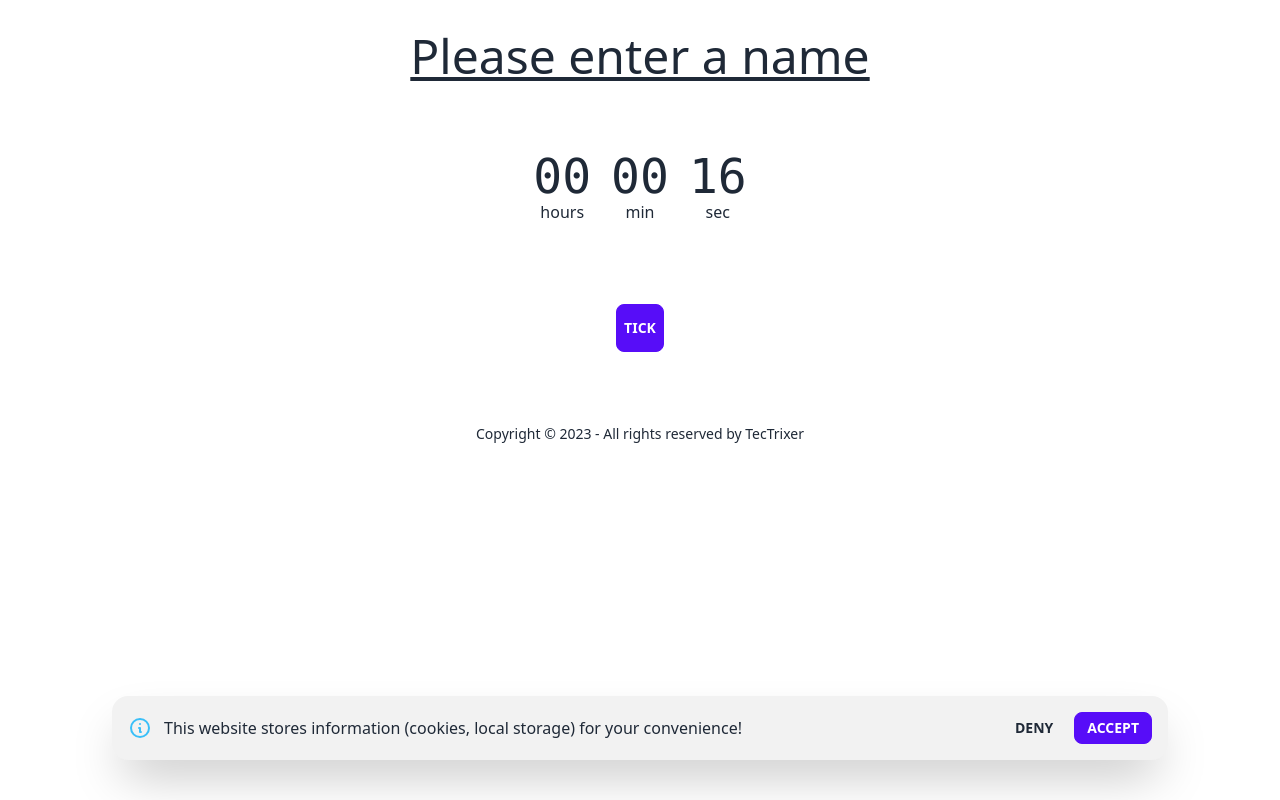
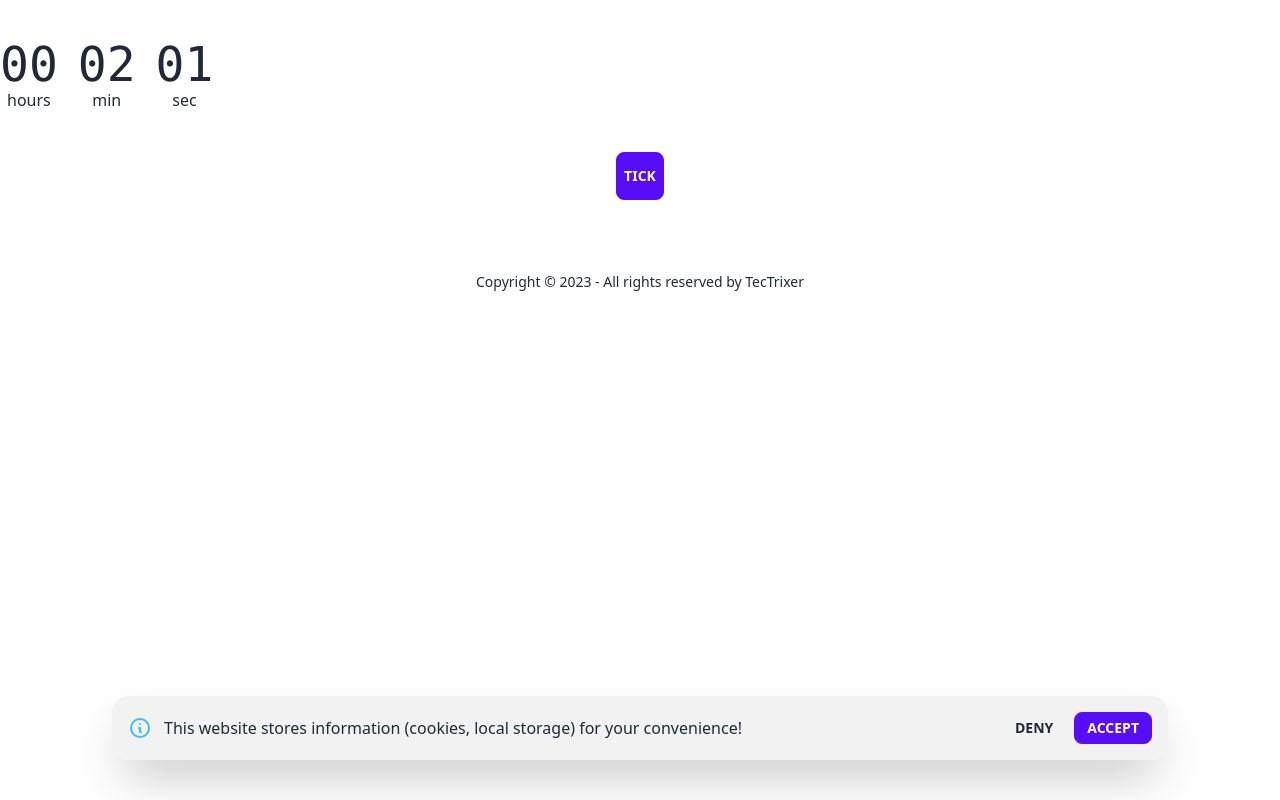
Before and after one commit to TecTrixer/habit, a SvelteKit app: page / in a window 1280 px wide. Built offline with nearby package versions, Linux system fonts and the light colour scheme.

Commit message:
moved countdown + cookie-banner into components

```diff
--- /dev/null
+++ b/src/lib/CookieBanner.svelte
@@ -0,0 +1,71 @@
+<script lang="ts">
+  // IMPORTANT: Cookie blockers like Brave shieleds might block this component when running the dev version of this website
+  import { onMount } from "svelte";
+
+  // Hide the banner by default
+  let accepted = true;
+  onMount(() => {
+    // As soon as component is mounted, check if cookies have been accepted, if not then show banner
+    if (!window.localStorage.getItem("cookie-banner-accepted")) {
+      accepted = false;
+    }
+  });
+
+  function accept() {
+    window.localStorage.setItem("cookie-banner-accepted", "true");
+    accepted = true;
+  }
+</script>
+
+<div>
+  <input type="checkbox" id="deny-modal" class="modal-toggle" />
+  <div class="modal">
+    <label class="modal-box bg-warning text-neutral relative" for="">
+      <p>
+        You need to accept cookies, otherwise you cannot use this site. You will
+        not be tracked through the stored information. The only information
+        being stored is for your own convenience (e.g. so that you don't need to
+        enter your name every time you reload the site). If you don't want to
+        allow any stored information please don't use this website and close it
+        now!
+      </p>
+      <div class="modal-action">
+        <label class="btn" on:mousedown={accept} for="deny-modal">Accept</label>
+      </div>
+    </label>
+  </div>
+
+  {#if !accepted}
+    <div
+      class="fixed w-full bottom-0 -translate-x-1/2 left-1/2 px-6 md:px-28 mb-10 z-50"
+    >
+      <div class="alert shadow-2xl">
+        <div>
+          <svg
+            xmlns="http://www.w3.org/2000/svg"
+            fill="none"
+            viewBox="0 0 24 24"
+            class="stroke-info flex-shrink-0 mr-1 w-6 h-6"
+          >
+            <path
+              stroke-linecap="round"
+              stroke-linejoin="round"
+              stroke-width="2"
+              d="M13 16h-1v-4h-1m1-4h.01M21 12a9 9 0 11-18 0 9 9 0 0118 0z"
+            />
+          </svg>
+          <span
+            >This website stores information (cookies, local storage) for your
+            convenience!</span
+          >
+        </div>
+        <div class="flex-none">
+          <label for="deny-modal" class="btn btn-sm btn-ghost">Deny</label>
+          <button on:mousedown={accept} class="btn btn-sm btn-primary"
+            >Accept</button
+          >
+        </div>
+      </div>
+    </div>
+  {/if}
+</div>
--- /dev/null
+++ b/src/lib/Countdown.svelte
@@ -0,0 +1,59 @@
+<script lang="ts">
+  import { onMount, onDestroy } from "svelte";
+
+  export let until: Date | null = null;
+  let duration: Date | null;
+  let timer: NodeJS.Timer;
+  onMount(() => {
+    // needed to ensure fluent update of timer
+    setTimeout(update_date, 0);
+    // update date every second with timer
+    timer = setInterval(update_date, 1000);
+  });
+
+  // Make sure to remove the timer
+  onDestroy(() => {
+    clearInterval(timer);
+  });
+
+  // run update_date every time the date is changed;
+  $: if (until) update_date();
+
+  function update_date() {
+    if (until) {
+      let temp = new Date(until.getTime() - new Date().getTime());
+      if (temp.getUTCFullYear() !== 1970) {
+        duration = null;
+      } else {
+        duration = temp;
+      }
+    } else {
+      duration = null;
+    }
+  }
+</script>
+
+{#if duration}
+  <div class="grid grid-flow-col gap-5 text-center auto-cols-max my-10 ">
+    <div class="flex flex-col">
+      <span class="countdown font-mono text-5xl">
+        <span style="--value:{duration.getUTCHours()};" />
+      </span>
+      hours
+    </div>
+    <div class="flex flex-col">
+      <span class="countdown font-mono text-5xl">
+        <span style="--value:{duration.getUTCMinutes()};" />
+      </span>
+      min
+    </div>
+    <div class="flex flex-col">
+      <span class="countdown font-mono text-5xl">
+        <span style="--value:{duration.getUTCSeconds()};" />
+      </span>
+      sec
+    </div>
+  </div>
+{:else}
+  <p class="text-xl text-center p-12">The countdown is over, no time left!</p>
+{/if}
--- a/src/routes/+layout.svelte
+++ b/src/routes/+layout.svelte
@@ -1,80 +1,11 @@
 <script lang="ts">
-  import { browser } from "$app/environment";
   import "../app.css";
-
-  // check if cookies have been accepted previously if browser is loaded
-  const accepted_storage = browser
-    ? window.localStorage.getItem("cookie-banner-acceptation")
-    : "unknown";
-  let accepted = accepted_storage !== null;
-
-  function accept() {
-    window.localStorage.setItem("cookie-banner-acceptation", "true");
-    accepted = true;
-  }
-
-  // toast logic
-  let toast = false;
-
-  async function deny() {
-    setTimeout(() => (toast = true), 0);
-  }
-  if (browser) {
-    window.addEventListener("mousedown", close_deny);
-  }
-  function close_deny() {
-    toast = false;
-  }
+  import CookieBanner from "../lib/CookieBanner.svelte";
 </script>
 
 <div>
   <slot />
-  {#if toast}
-    <div class="toast toast-top toast-middle">
-      <div class="alert alert-warning">
-        <div>
-          <span
-            >You need to accept cookies, otherwise you cannot use this site. You
-            will not be tracked through the stored information. The only
-            information being stored is for your own convenience (e.g. so that
-            you don't need to enter your name every time you reload the site).</span
-          >
-        </div>
-      </div>
-    </div>
-  {/if}
-  {#if !accepted}
-    <div
-      class="fixed w-full bottom-0 -translate-x-1/2 left-1/2 px-6 md:px-28 mb-10 z-50"
-    >
-      <div class="alert shadow-2xl">
-        <div>
-          <svg
-            xmlns="http://www.w3.org/2000/svg"
-            fill="none"
-            viewBox="0 0 24 24"
-            class="stroke-info flex-shrink-0 mr-1 w-6 h-6"
-          >
-            <path
-              stroke-linecap="round"
-              stroke-linejoin="round"
-              stroke-width="2"
-              d="M13 16h-1v-4h-1m1-4h.01M21 12a9 9 0 11-18 0 9 9 0 0118 0z"
-            />
-          </svg>
-          <span
-            >This website stores information (cookies, local storage) for your convenience!</span
-          >
-        </div>
-        <div class="flex-none">
-          <button on:mousedown={deny} class="btn btn-sm btn-ghost">Deny</button>
-          <button on:mousedown={accept} class="btn btn-sm btn-primary"
-            >Accept</button
-          >
-        </div>
-      </div>
-    </div>
-  {/if}
+  <CookieBanner />
   <footer class="footer footer-center p-4 mt-14 text-base-content">
     <div>
       <p>
--- a/src/routes/+page.svelte
+++ b/src/routes/+page.svelte
@@ -1,74 +1,22 @@
 <script lang="ts">
-  import { browser } from "$app/environment";
-  let name =
-    (browser ? window.localStorage.getItem("name") : "") ??
-    "Please enter a name";
-  // this function is being called whenever the name is changed
-  function name_change() {
+  import { onMount } from "svelte";
+  import Countdown from "$lib/Countdown.svelte";
+
+  let until: Date | null;
+  onMount(() => {
+    until = new Date(new Date().getTime() + 1000 * 125);
     setTimeout(() => {
-      if (name.length > 0) {
-        window.localStorage.setItem("name", name);
-        get_data();
-      }
-    }, 0);
-  }
-  let next_date: Date | null = new Date(new Date().getTime() + 1000 * 20);
-  let duration: Date | null = new Date(
-    next_date.getTime() - new Date().getTime()
-  );
-  if (browser) {
-    // needed to ensure fluent update of timer
-    setTimeout(update_date, 50);
-    // update timer every second
-    setInterval(update_date, 1000);
-  }
-
-  function update_date() {
-    if (next_date) {
-      let temp = new Date(next_date.getTime() - new Date().getTime());
-      if (temp.getUTCFullYear() !== 1970) {
-        duration = new Date(0);
-      } else {
-        duration = temp;
-      }
-    }
-  }
+      until = new Date(new Date().getTime() + 1000 * 65);
+    }, 5500);
+  });
 
   function get_data() {}
 
   function tick() {}
 </script>
 
-<div class="flex flex-col items-center">
-  <h1
-    on:input={name_change}
-    bind:textContent={name}
-    contenteditable="true"
-    class="text-5xl underline outline-none my-8 mx-10"
-  />
-
-  {#if duration}
-    <div class="grid grid-flow-col gap-5 text-center auto-cols-max my-10 ">
-      <div class="flex flex-col">
-        <span class="countdown font-mono text-5xl">
-          <span style="--value:{duration.getUTCHours()};" />
-        </span>
-        hours
-      </div>
-      <div class="flex flex-col">
-        <span class="countdown font-mono text-5xl">
-          <span style="--value:{duration.getUTCMinutes()};" />
-        </span>
-        min
-      </div>
-      <div class="flex flex-col">
-        <span class="countdown font-mono text-5xl">
-          <span style="--value:{duration.getUTCSeconds()};" />
-        </span>
-        sec
-      </div>
-    </div>
-  {/if}
+<div>
+  <Countdown {until} />
 
   <button
     on:mousedown={tick}
```
